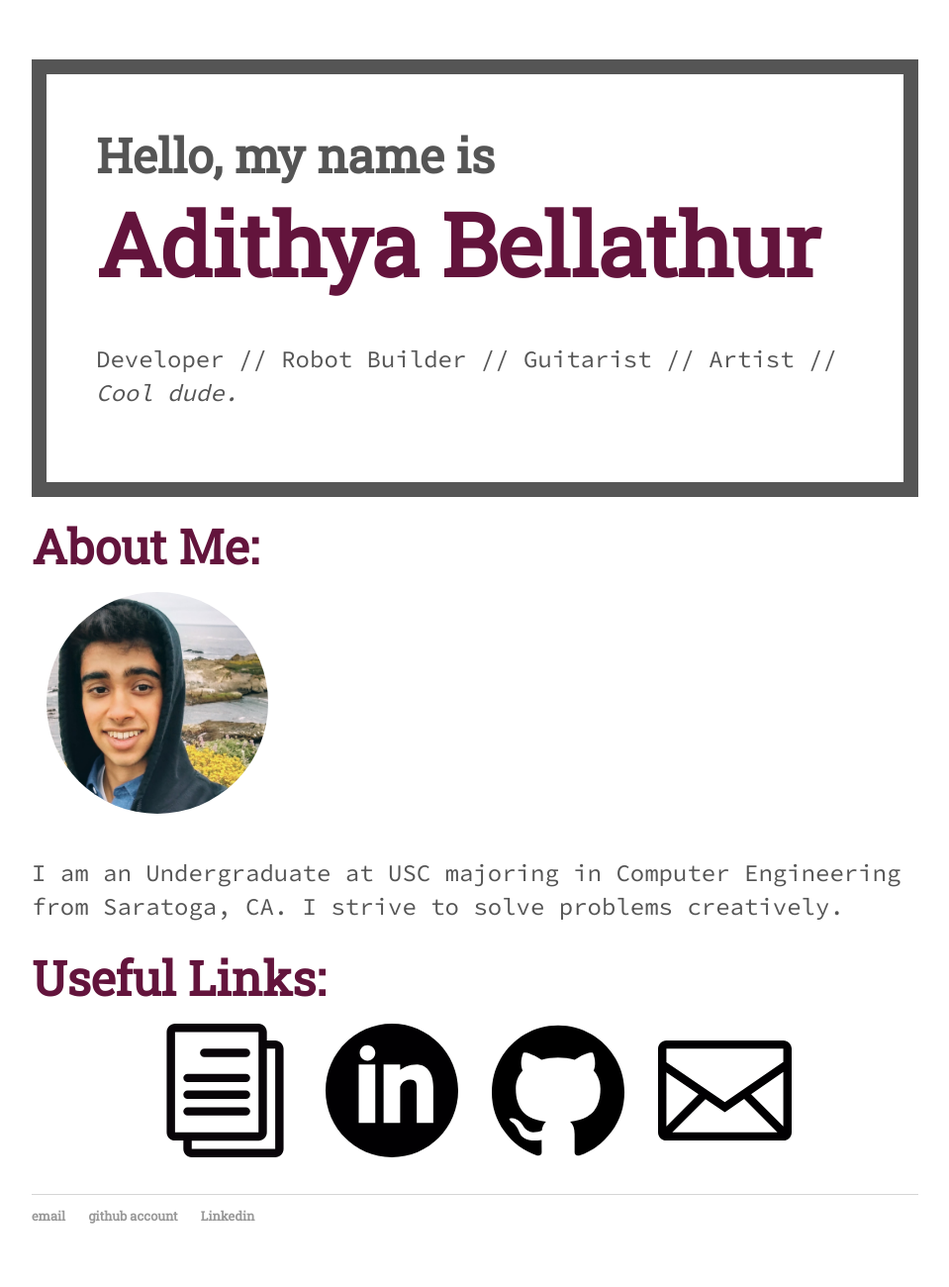
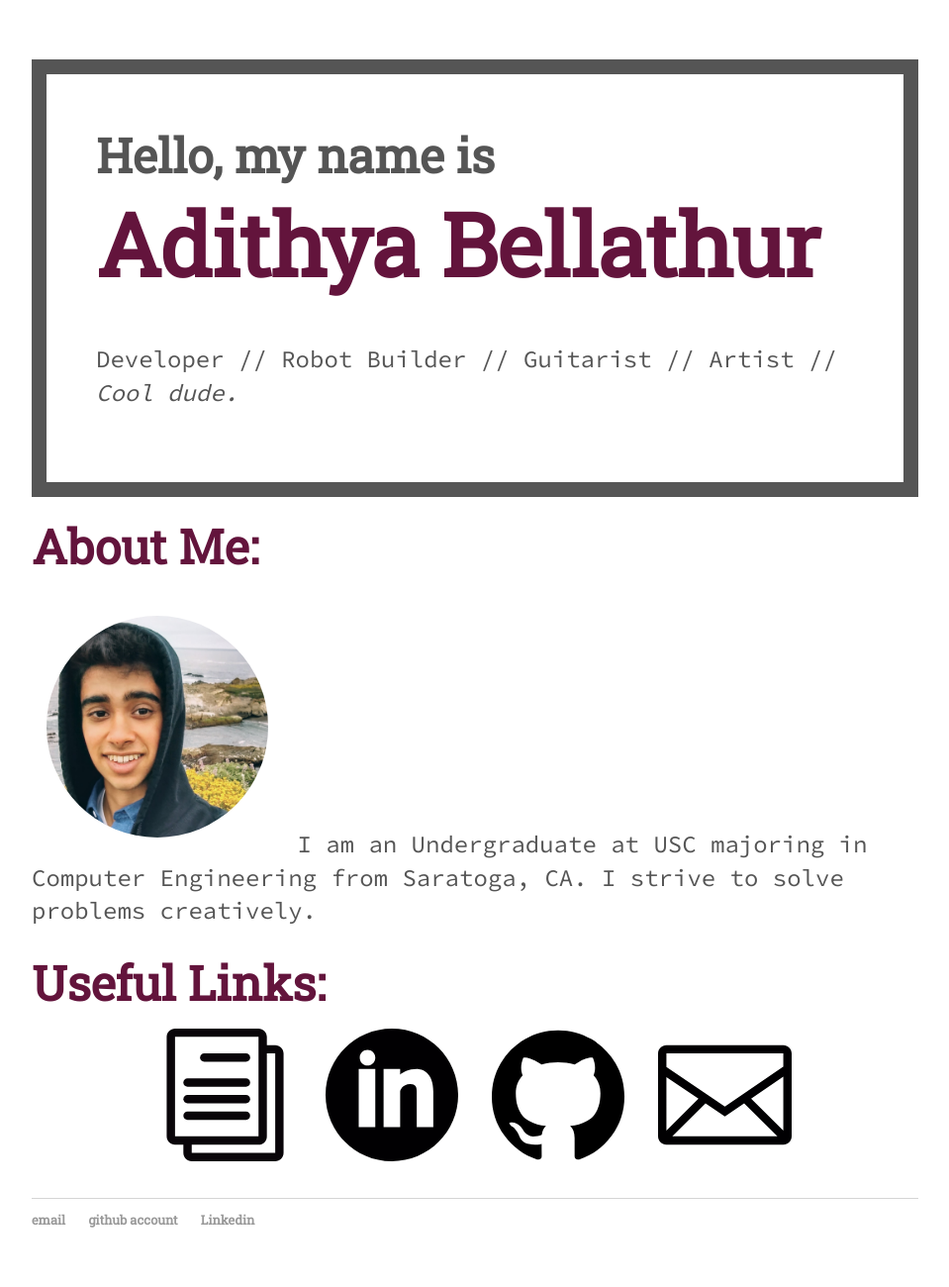
Before and after one commit to adibellathur/adibellathur.github.io, a Jekyll site: the page built from index.html, in a window 1280 px wide. Shown: the whole page at 99% size, without its empty margins (160-1119 px from the left). Built offline with Jekyll 4.4.1, drawn with Linux system fonts in a browser that asks for light colours.

Commit message:
one more time 2

```diff
--- a/index.html
+++ b/index.html
@@ -11,10 +11,10 @@
 	</div>
 	<br>
 	<h3>About Me:</h3>
-	<div style="float:right">
+	<div>
+		<p style="float:right">
 		<img class="img-circle" src="pictures/me.jpg" style="width:25%;height:25%;margin:15px;">
-		<p>
-			I am an Undergraduate at USC majoring in Computer Engineering from Saratoga, CA. I strive to solve problems creatively.
+		I am an Undergraduate at USC majoring in Computer Engineering from Saratoga, CA. I strive to solve problems creatively.
 		</p>
 	</div>
 	<br>
```
